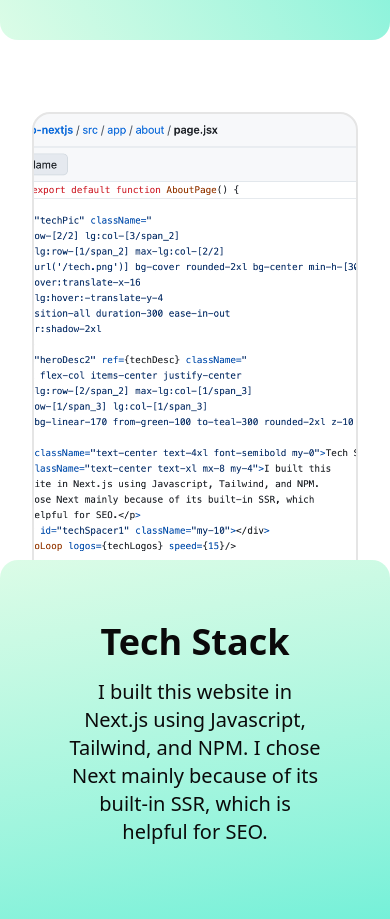
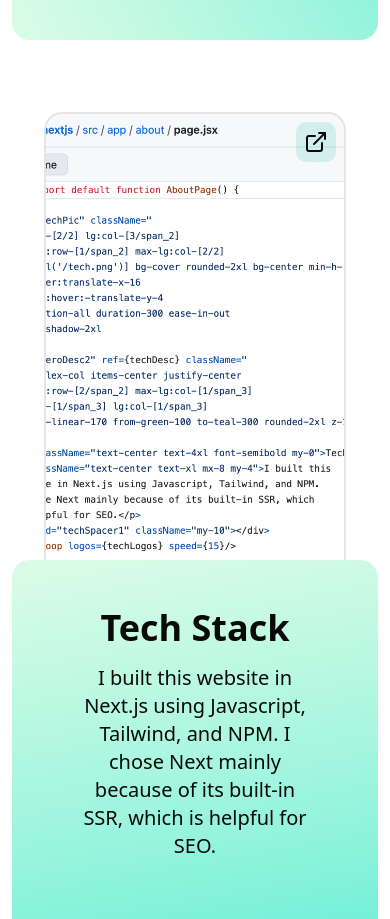
Before and after one commit to donnell-f/donnell-info-nextjs, a Next.js app: page /about in a window 390 px wide. Shown: the part 1020-1939 px from the top of the page. Built offline with nearby package versions, Linux system fonts and the light colour scheme.

Commit message:
fixed About page mobile view

```diff
--- a/src/app/about/page.jsx
+++ b/src/app/about/page.jsx
@@ -76,7 +76,7 @@ export default function AboutPage() {
     }, { scope: container });
 
     return (
-        <main ref={container} className="pt-18">
+        <main ref={container} className="pt-18 max-lg:px-3">
             <section id="hero" className="
                 max-w-[1200px] mx-auto grid
                 lg:grid-rows-[2rem_minmax(10rem,1fr)_2rem] lg:grid-cols-[minmax(10rem,1fr)_2rem_1fr_2rem]
@@ -124,8 +124,8 @@ export default function AboutPage() {
                 ">
                     <div id="annoyingLinkContainer" className="
                         absolute right-2 top-2 p-2 rounded-lg bg-teal-500/15
-                        opacity-0 translate-y-4
-                        group-hover:opacity-100 group-hover:translate-y-0
+                        lg:opacity-0 lg:translate-y-4
+                        lg:group-hover:opacity-100 lg:group-hover:translate-y-0
                         duration-200 ease-in
                     ">
                         <LuExternalLink className="relative text-2xl" />
```
